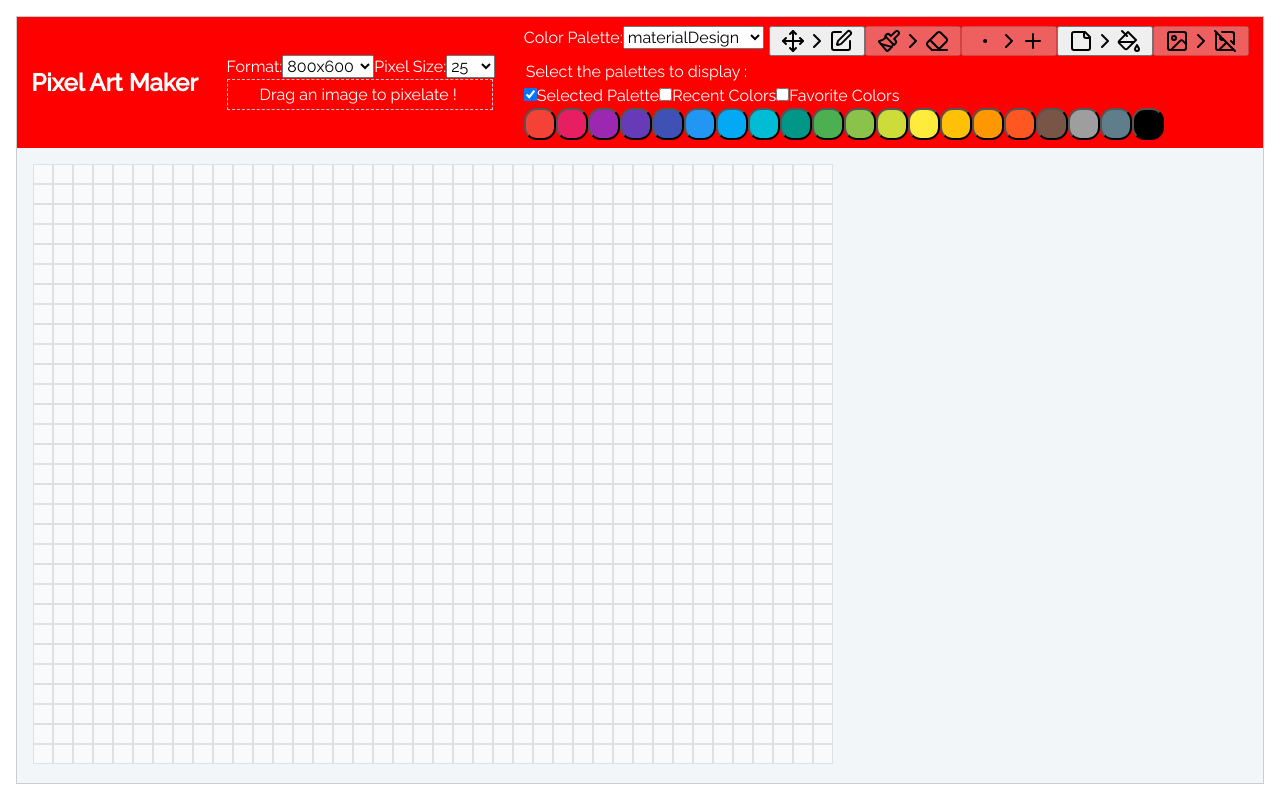
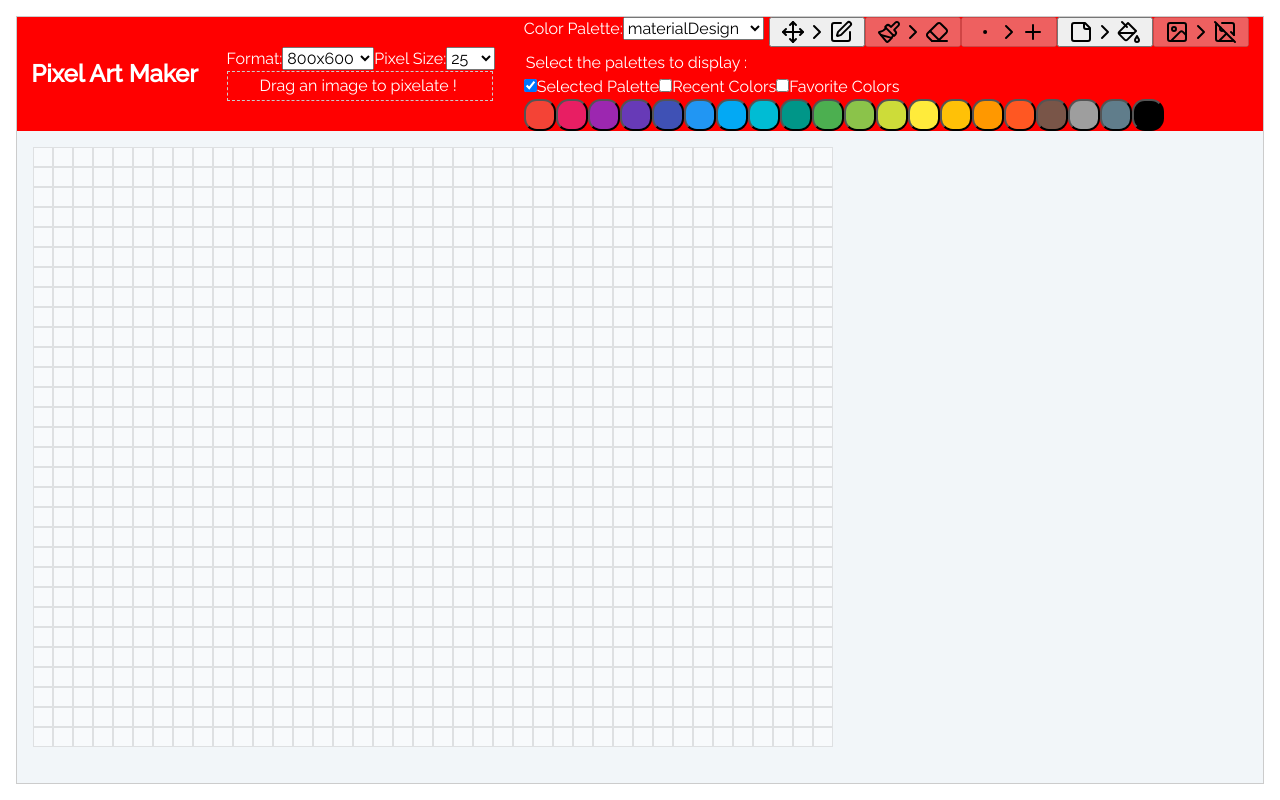
Before and after one commit to louis-stintzy/pixel-art, a React (Vite) app: page / in a window 1280 px wide. Built offline with nearby package versions, Linux system fonts and the light colour scheme.

Commit message:
Refactor : Create ColorButton component and integrate it into ColorPaletteColors

```diff
--- a/src/components/Bar/Bar.scss
+++ b/src/components/Bar/Bar.scss
@@ -6,5 +6,4 @@
   background-color: red;
   color: white;
   width: 100%;
-  height: 10rem;
 }
--- /dev/null
+++ b/src/components/Bar/ColorPicker/ColorButton/ColorButton.tsx
@@ -0,0 +1,49 @@
+import { Color } from '../../../../@types/colorPalette';
+import useStore from '../../../../store/store';
+
+interface ColorButtonProps {
+  color: Color;
+  paletteName: string;
+  index: number;
+  onTouchStart: () => void;
+  onTouchEndd: (e: React.TouchEvent, color: Color) => void;
+  onContextMenu: (e: React.MouseEvent, color: Color) => void;
+}
+
+function ColorButton({
+  color,
+  paletteName,
+  index,
+  onTouchStart,
+  onTouchEndd,
+  onContextMenu,
+}: ColorButtonProps) {
+  const handleClick = (clickedColor: Color) => {
+    const { setSelectedColor, addRecentColor } = useStore.getState();
+    setSelectedColor(clickedColor);
+    addRecentColor(clickedColor);
+  };
+
+  const colorButtonStyle = {
+    backgroundColor: color.code,
+    width: '2rem',
+    height: '2rem',
+    borderRadius: '40%',
+    cursor: 'pointer',
+  };
+  return (
+    <button
+      id={`color${index}-${paletteName}-${color.code}`}
+      type="button"
+      style={colorButtonStyle}
+      title={color.name}
+      onClick={() => handleClick(color)}
+      onTouchStart={onTouchStart}
+      onTouchEnd={(e) => onTouchEndd(e, color)}
+      onContextMenu={(e) => onContextMenu(e, color)}
+      aria-label={`Select ${color.name} color`}
+    />
+  );
+}
+
+export default ColorButton;
--- a/src/components/Bar/ColorPicker/ColorPaletteColors/ColorPaletteColors.tsx
+++ b/src/components/Bar/ColorPicker/ColorPaletteColors/ColorPaletteColors.tsx
@@ -2,6 +2,7 @@ import { useState } from 'react';
 import { Color } from '../../../../@types/colorPalette';
 import useStore from '../../../../store/store';
 import ColorContextMenu from '../ColorContextMenu/ColorContextMenu';
+import ColorButton from '../ColorButton/ColorButton';
 
 interface ColorPaletteColorsProps {
   palette: { name: string; colors: Color[] };
@@ -44,12 +45,6 @@ function ColorPaletteColors({ palette }: ColorPaletteColorsProps) {
     setContextMenu(null);
   };
 
-  const handleClick = (color: Color) => {
-    const { setSelectedColor, addRecentColor } = useStore.getState();
-    setSelectedColor(color);
-    addRecentColor(color);
-  };
-
   const colorKeys: string[] = [];
   for (let i = 0; i < 20; i += 1) {
     colorKeys.push(`color${i}`);
@@ -57,22 +52,14 @@ function ColorPaletteColors({ palette }: ColorPaletteColorsProps) {
   return (
     <div style={{ display: 'flex', justifyContent: 'flex-start' }}>
       {palette.colors.map((color, index) => (
-        <button
+        <ColorButton
           key={`${colorKeys[index]}-${palette.name}-${color.code}`}
-          type="button"
-          style={{
-            backgroundColor: color.code,
-            width: '2rem',
-            height: '2rem',
-            borderRadius: '40%',
-            cursor: 'pointer',
-          }}
-          title={color.name}
-          onClick={() => handleClick(color)}
-          onTouchStart={() => handleTouchStart()}
-          onTouchEnd={(e) => handleTouchEnd(e, color)}
-          onContextMenu={(e) => handleContextMenu(e, color)}
-          aria-label={`Select ${color.name} color`}
+          color={color}
+          paletteName={palette.name}
+          index={index}
+          onTouchStart={handleTouchStart}
+          onTouchEndd={handleTouchEnd}
+          onContextMenu={handleContextMenu}
         />
       ))}
 
```
